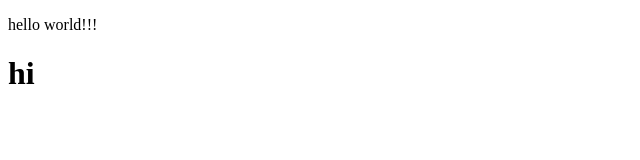
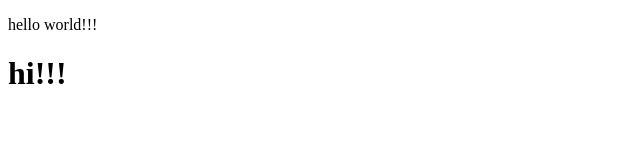
Before and after one commit to rachel-git900/less7, a plain HTML site: page index.html in a window 1280 px wide. Shown: the full height of the page, 0-640 px from the left. Drawn offline with Linux system fonts and the light colour scheme.

Commit message:
change h1

```diff
--- a/index.html
+++ b/index.html
@@ -7,6 +7,6 @@
 </head>
 <body>
     <p>hello world!!!</p>
-    <h1>hi</h1>
+    <h1>hi!!!</h1>
 </body>
 </html>
```
